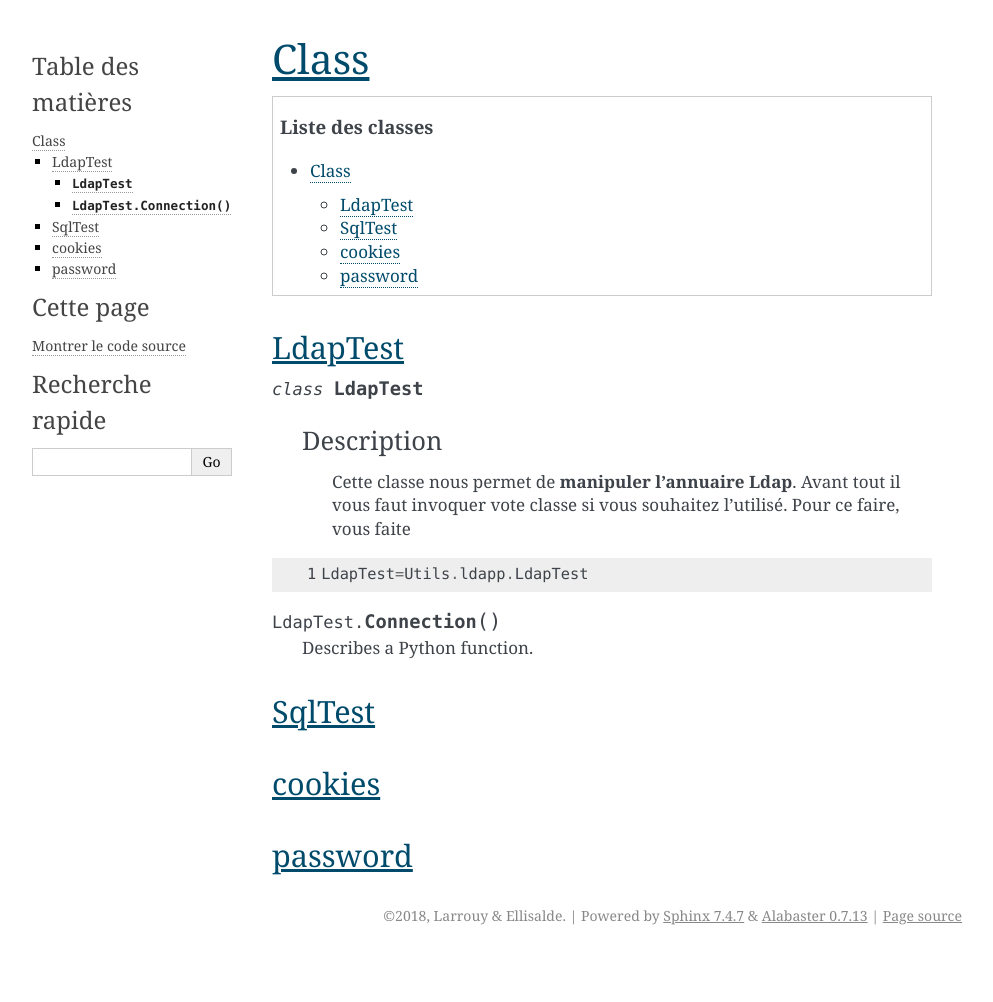
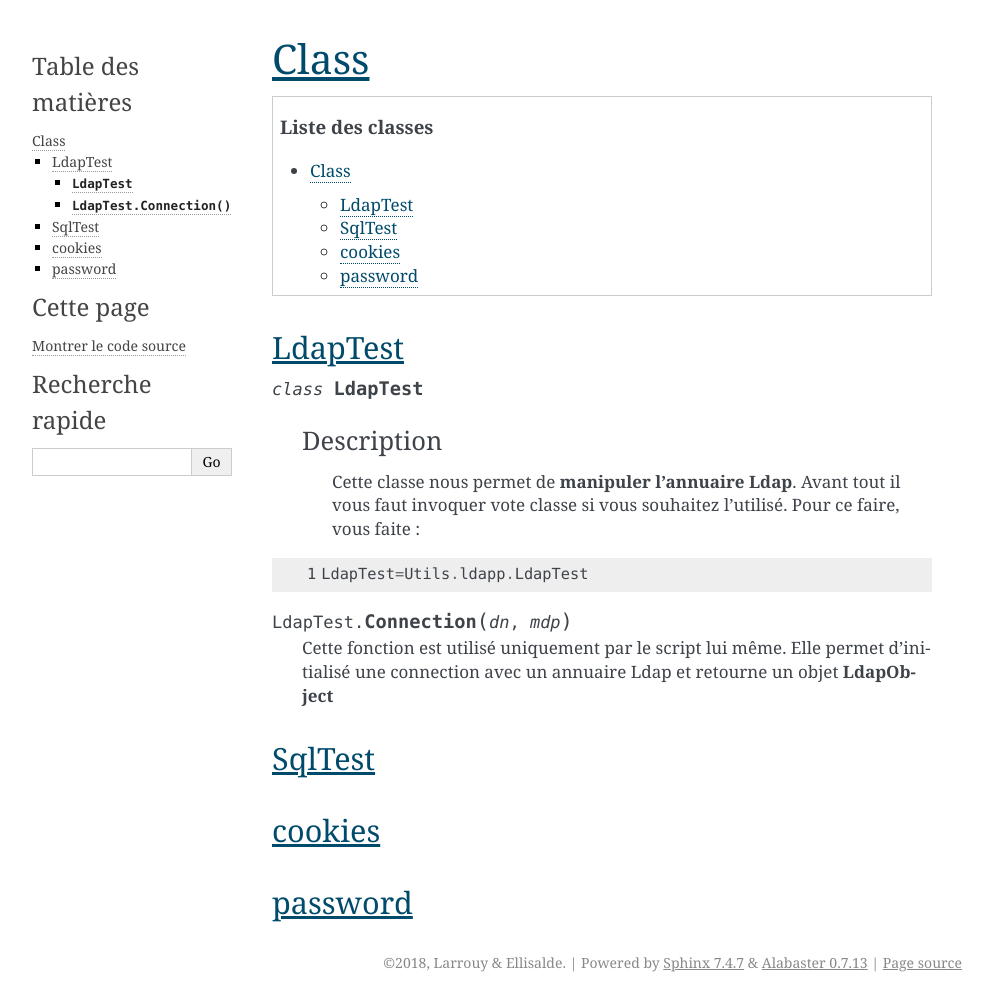
Before and after one commit to soldatroket/ProjetHacking, a Sphinx documentation site: the page built from Documentation/classe.rst, in a window 1280 px wide. Shown: the whole page, without its empty margins (148-1141 px from the left). Built offline with Sphinx 7.4.7, drawn with Linux system fonts in a browser that asks for light colours; before the commit the page ends 955 px from its top, so only the background shows below that.

Commit message:
Update classe.rst

```diff
--- a/Documentation/classe.rst
+++ b/Documentation/classe.rst
@@ -15,16 +15,17 @@ LdapTest
 
        Cette classe nous permet de **manipuler l'annuaire Ldap**.
        Avant tout il vous faut invoquer vote classe si vous souhaitez l'utilisé.
-       Pour ce faire, vous faite
+       Pour ce faire, vous faite :
 
 .. code-block:: python
    :linenos:
 
    LdapTest=Utils.ldapp.LdapTest
 
-.. function:: LdapTest.Connection()
+.. method:: LdapTest.Connection(dn,mdp)
 
-   Describes a Python function.
+   Cette fonction est utilisé uniquement par le script lui même.
+   Elle permet d'initialisé une connection avec un annuaire Ldap et retourne un objet **LdapObject**
 
 
 SqlTest
```
